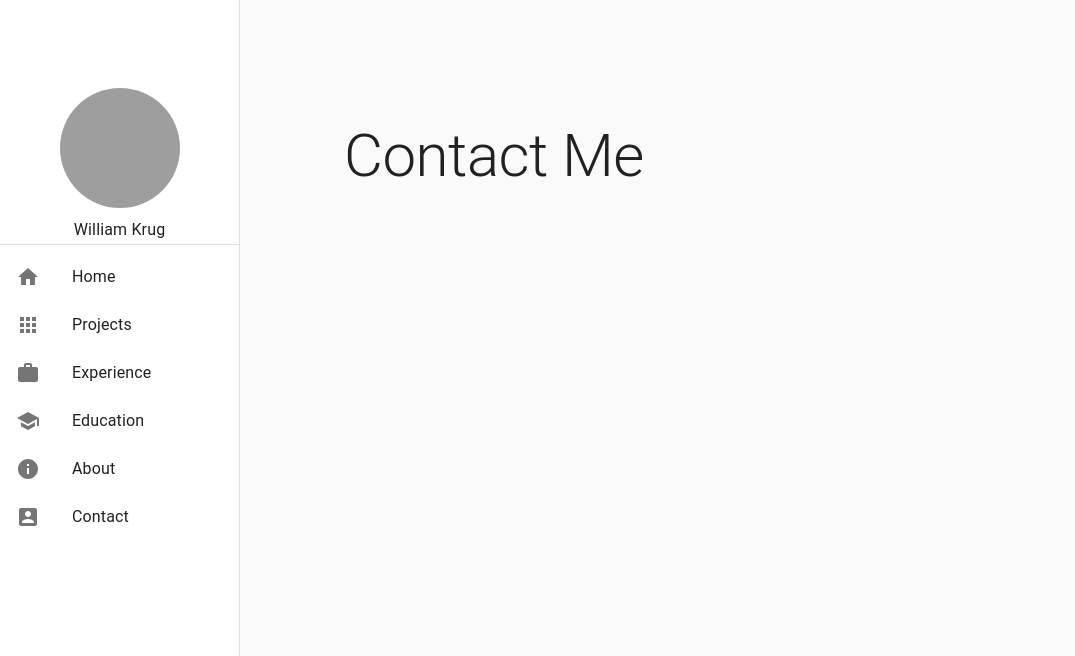
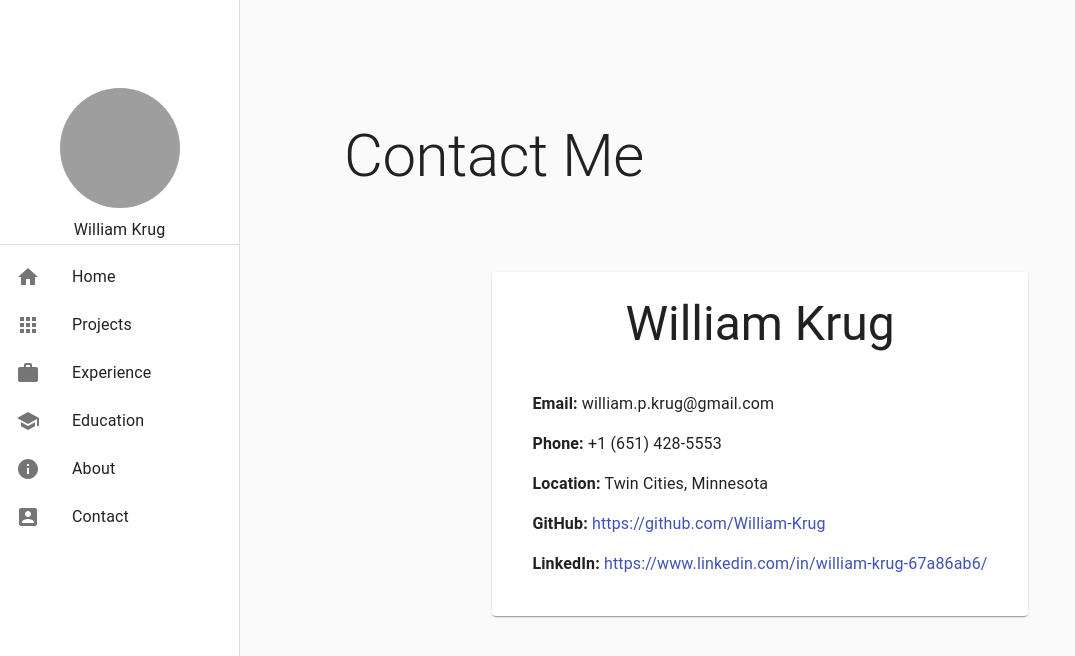
Before and after one commit to William-Krug/william-krug-portfolio, a React (Create React App) app: page /#/contact in a window 1280 px wide. Shown: the top 656 px of the page, without its empty margins (0-1075 px from the left). Built offline with nearby package versions, Linux system fonts and the light colour scheme; grey boxes are pictures that could not be loaded.

Commit message:
<Contact /> completed

```diff
--- a/src/components/Contact/Contact.jsx
+++ b/src/components/Contact/Contact.jsx
@@ -4,7 +4,16 @@ import React from 'react';
 /* Import Components */
 
 /* Import Styling */
-import { Box, CssBaseline, makeStyles, Typography } from '@material-ui/core';
+import {
+  Box,
+  Card,
+  CardContent,
+  CssBaseline,
+  Grid,
+  Link,
+  makeStyles,
+  Typography,
+} from '@material-ui/core';
 
 const drawerWidth = 240;
 
@@ -31,6 +40,64 @@ function Contact() {
             Contact Me
           </Typography>
         </Box>
+        <Box mt={5}>
+          <Grid container justify="center">
+            <Grid item>
+              <Card>
+                <Grid container justify="center">
+                  <Grid item>
+                    <Box mt={3} mb={1}>
+                      <Typography variant="h3" component="h2">
+                        William Krug
+                      </Typography>
+                    </Box>
+                  </Grid>
+                </Grid>
+                <CardContent>
+                  <Box mt={2} mb={2} ml={3}>
+                    <Typography variant="body1" component="p">
+                      <strong>Email:</strong> william.p.krug@gmail.com
+                    </Typography>
+                  </Box>
+                  <Box mt={2} mb={2} ml={3}>
+                    <Typography variant="body1" component="p">
+                      <strong>Phone:</strong> +1 (651) 428-5553
+                    </Typography>
+                  </Box>
+                  <Box mt={2} mb={2} ml={3}>
+                    <Typography variant="body1" component="p">
+                      <strong>Location:</strong> Twin Cities, Minnesota
+                    </Typography>
+                  </Box>
+                  <Box mt={2} mb={2} ml={3} mr={3}>
+                    <Typography variant="body1" component="p">
+                      <strong>GitHub:</strong>{' '}
+                      <Link
+                        href="https://github.com/William-Krug"
+                        target="_blank"
+                        rel="noreferrer"
+                      >
+                        https://github.com/William-Krug
+                      </Link>
+                    </Typography>
+                  </Box>
+                  <Box mt={2} mb={2} ml={3} mr={3}>
+                    <Typography variant="body1" component="p">
+                      <strong>LinkedIn:</strong>{' '}
+                      <Link
+                        href="https://www.linkedin.com/in/william-krug-67a86ab6/"
+                        target="_blank"
+                        rel="noreferrer"
+                      >
+                        https://www.linkedin.com/in/william-krug-67a86ab6/
+                      </Link>
+                    </Typography>
+                  </Box>
+                </CardContent>
+              </Card>
+            </Grid>
+          </Grid>
+        </Box>
       </div>
     </main>
   );
```
Also changed, not shown: 2 other files (tests, documents, lock files or other folders).
